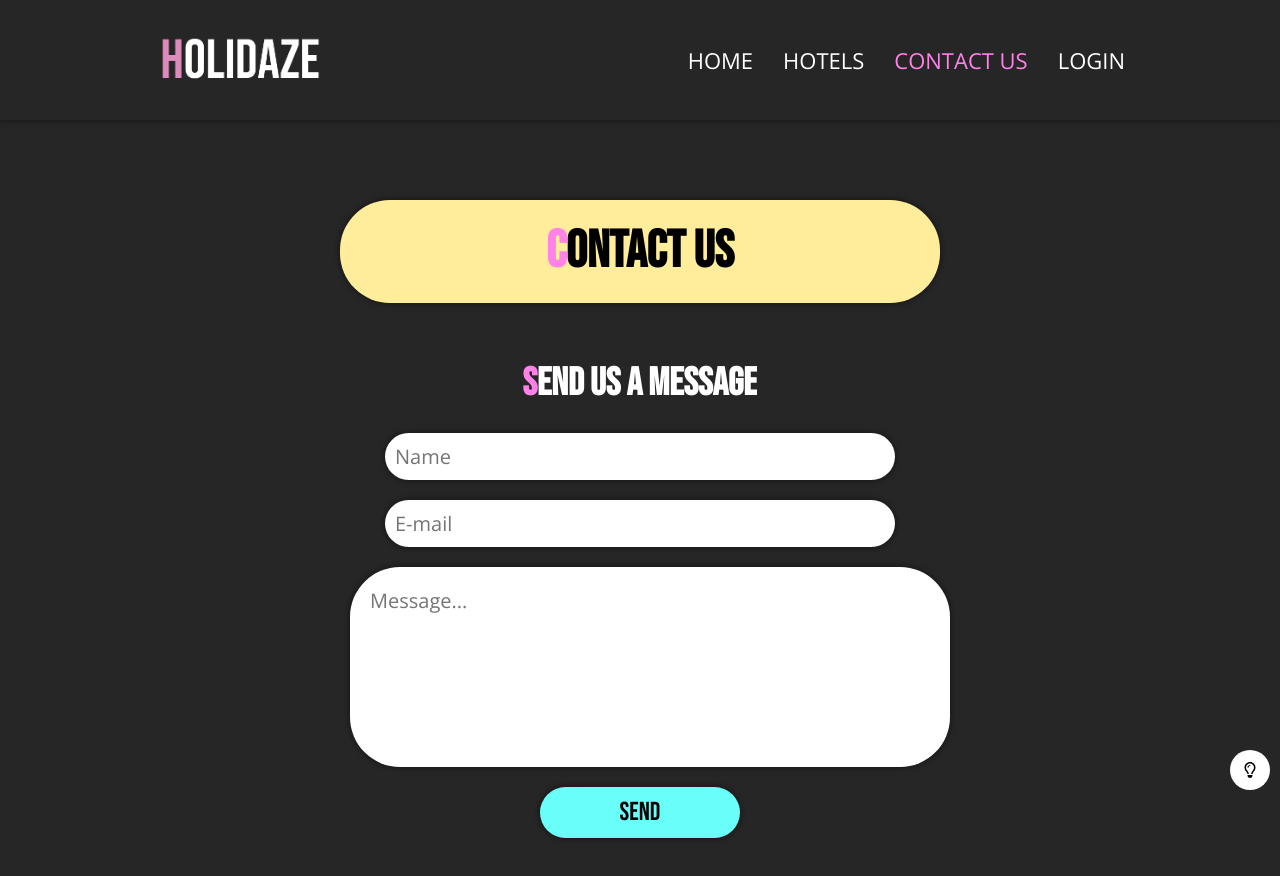
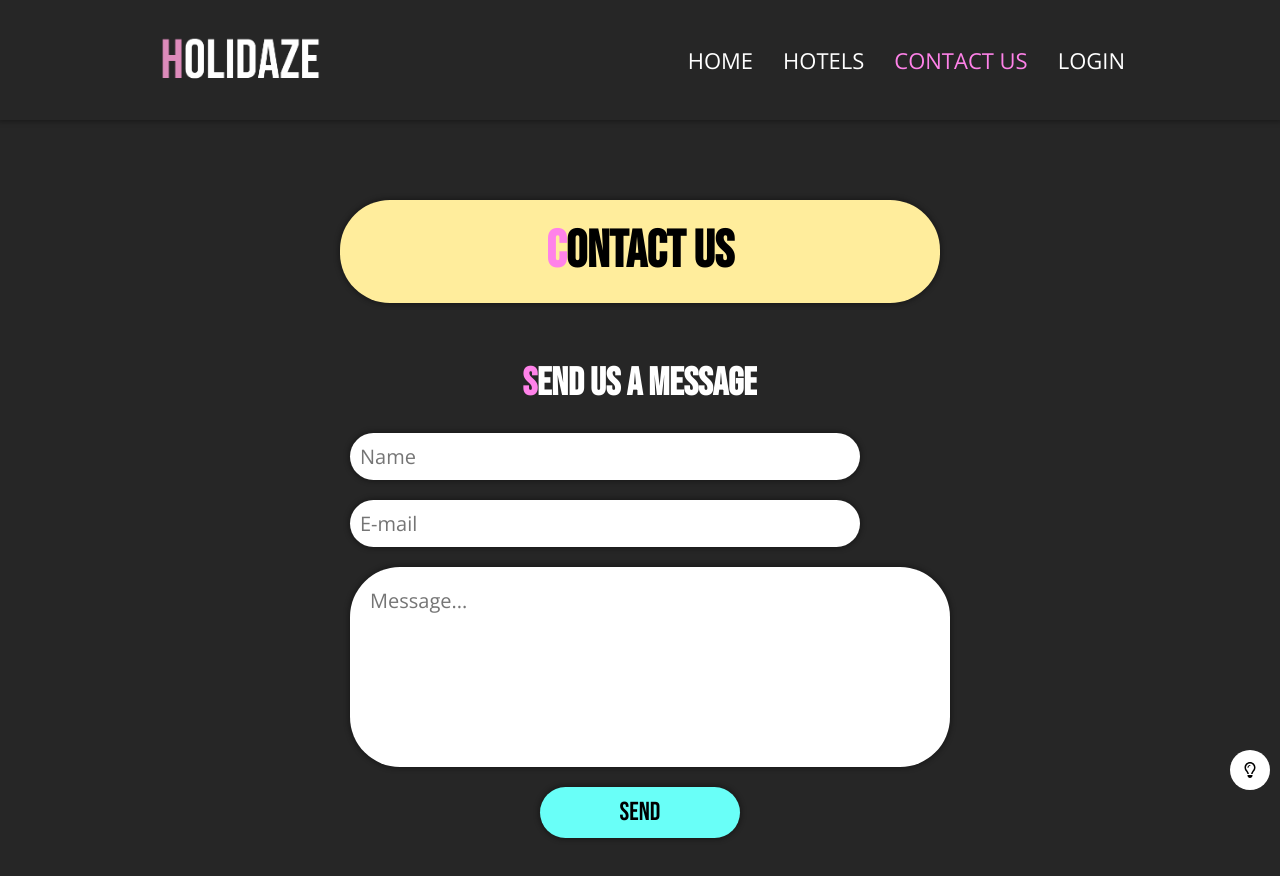
Before and after one commit to Noroff-FEU-Assignments/project-exam-2-Hunglikeabee, a React (Create React App) app: page /contact in a window 1280 px wide. Shown: the top 876 px of the page. Built offline with nearby package versions, Linux system fonts and the light colour scheme; no server answers.

Commit message:
sombugfixes

```diff
--- a/src/components/HotelPage/OrderHotel.js
+++ b/src/components/HotelPage/OrderHotel.js
@@ -20,7 +20,6 @@ import DefaultButton from "../general/DefaultButton";
 import { StyledCloseButton, StyledPrice } from "./StyledHotel";
 import Subheading from "../general/Subheading";
 import { StyledBlackOverylay } from "../Header/components/StyledHamburger";
-import { extendMoment } from 'moment-range';
 
 export default function OrderHotel(props) {
 
@@ -33,9 +32,6 @@ export default function OrderHotel(props) {
   ]);
 
   const [daysBetween, setBetween] = useState(null)
-
-  const momentRange = extendMoment(moment);
-
 
   useEffect(() => {
          // One day in milliseconds
@@ -51,7 +47,6 @@ export default function OrderHotel(props) {
     const diffInDays = Math.round(diffInTime / oneDay);
     setBetween(diffInDays)
   }, [currentDate])
-
 
 
   const { id } = useParams();
--- a/src/components/general/FormStyling.js
+++ b/src/components/general/FormStyling.js
@@ -19,7 +19,7 @@ export const StyledInput = styled.input`
   width: 100%;
   flex: 1;
   max-width: 85%;
-  margin: 10px auto;
+  margin: 10px;
   padding: 10px;
   border-radius: 50px;
   font-size: 20px;
@@ -70,6 +70,7 @@ export const StyledFieldLabel = styled.label`
   font-size: 20px;
   box-shadow: ${(props) => props.theme.shading.BoxShadow};
   border-radius: 50px;
+  max-width: 85%;
 
   & * {
     margin-right: 20px;
--- a/src/components/styles/GlobalStyles.js
+++ b/src/components/styles/GlobalStyles.js
@@ -36,6 +36,10 @@ h1, h2, h3, h4, button {
 html, body {
   background-color: ${props => props.theme.colors.DarkGray}
 }
+
+.rdrDefinedRangesWrapper {
+  display: none;
+}
 `;
 
 export default GlobalStyle;
--- a/src/hooks/useCheckAuth.js
+++ b/src/hooks/useCheckAuth.js
@@ -22,6 +22,7 @@ export default function useCheckAuth() {
       });
       if (response.status === 401 || response.status === 403) {
         setAuth(null);
+        navigate("/");
       }
     } catch (e) {
       setAuth(null);
```
